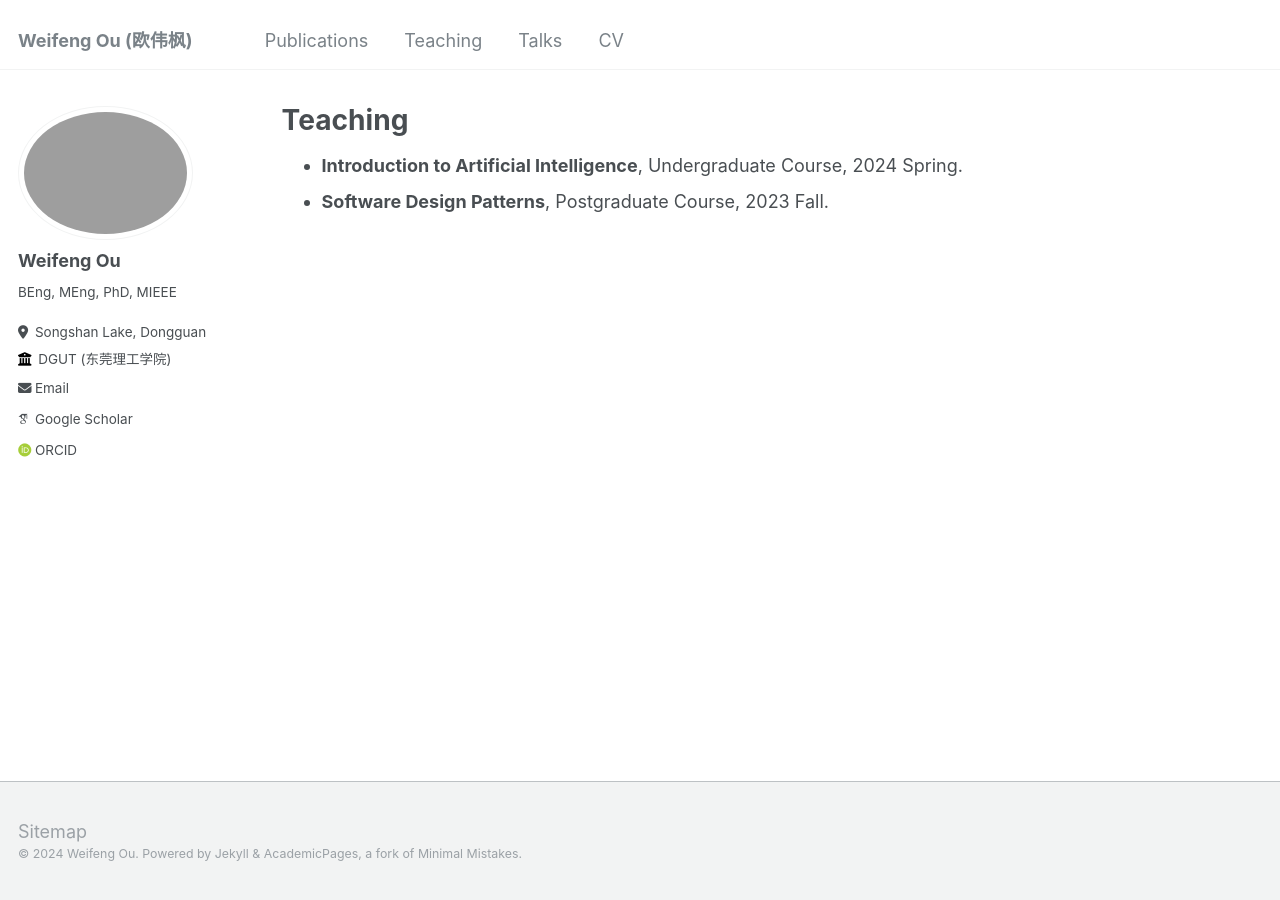
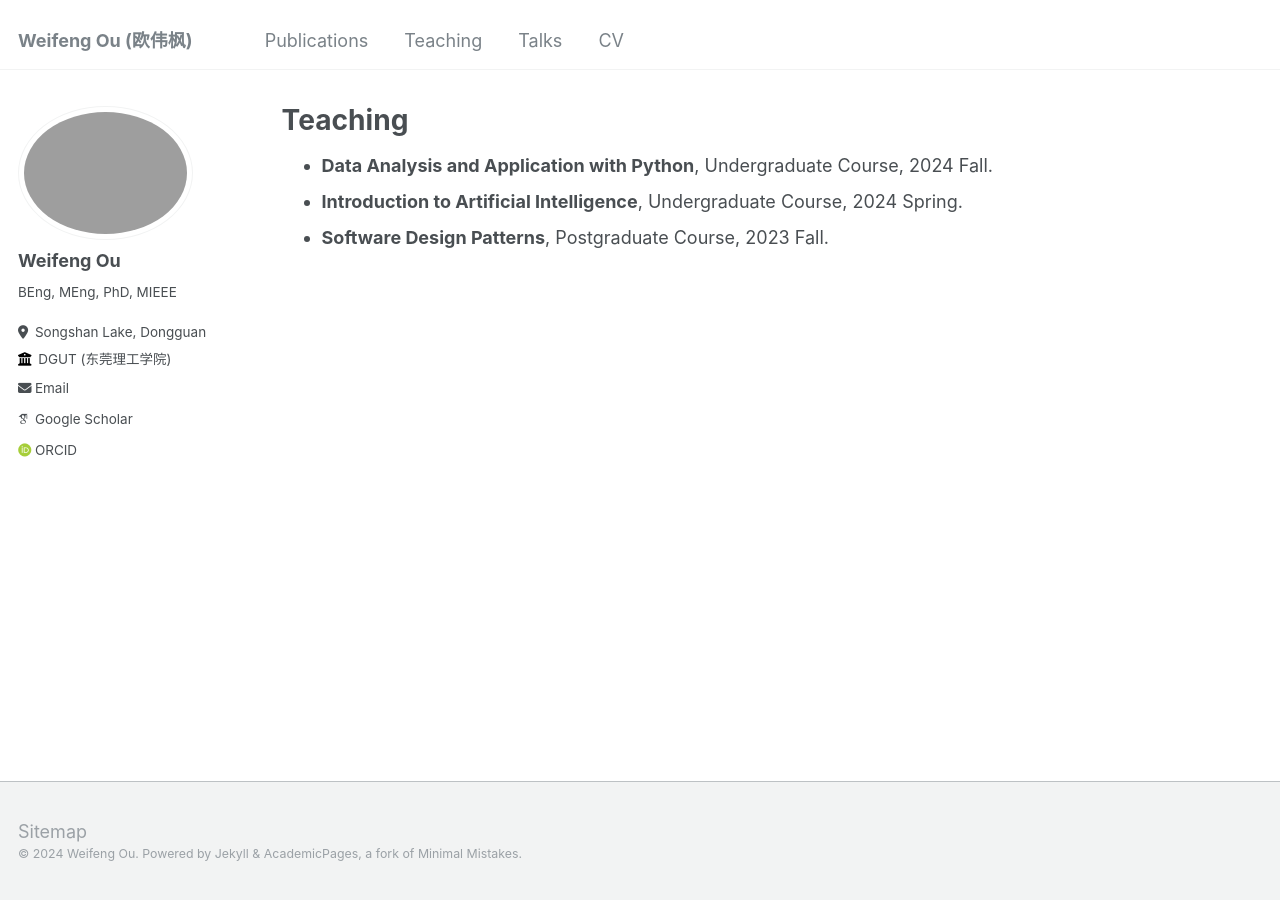
Before and after one commit to ouwf/ouwf.github.io, a Jekyll site: the page built from _pages/teaching.md, in a window 1280 px wide. Built offline with Jekyll 4.4.1, drawn with Linux system fonts in a browser that asks for light colours; some web fonts are replaced.

Commit message:
Update teaching.md

```diff
--- a/_pages/teaching.md
+++ b/_pages/teaching.md
@@ -5,5 +5,6 @@ permalink: /teaching/
 author_profile: true
 ---
 
+* **Data Analysis and Application with Python**, Undergraduate Course, 2024 Fall.
 * **Introduction to Artificial Intelligence**, Undergraduate Course, 2024 Spring.
 * **Software Design Patterns**, Postgraduate Course, 2023 Fall.
```
